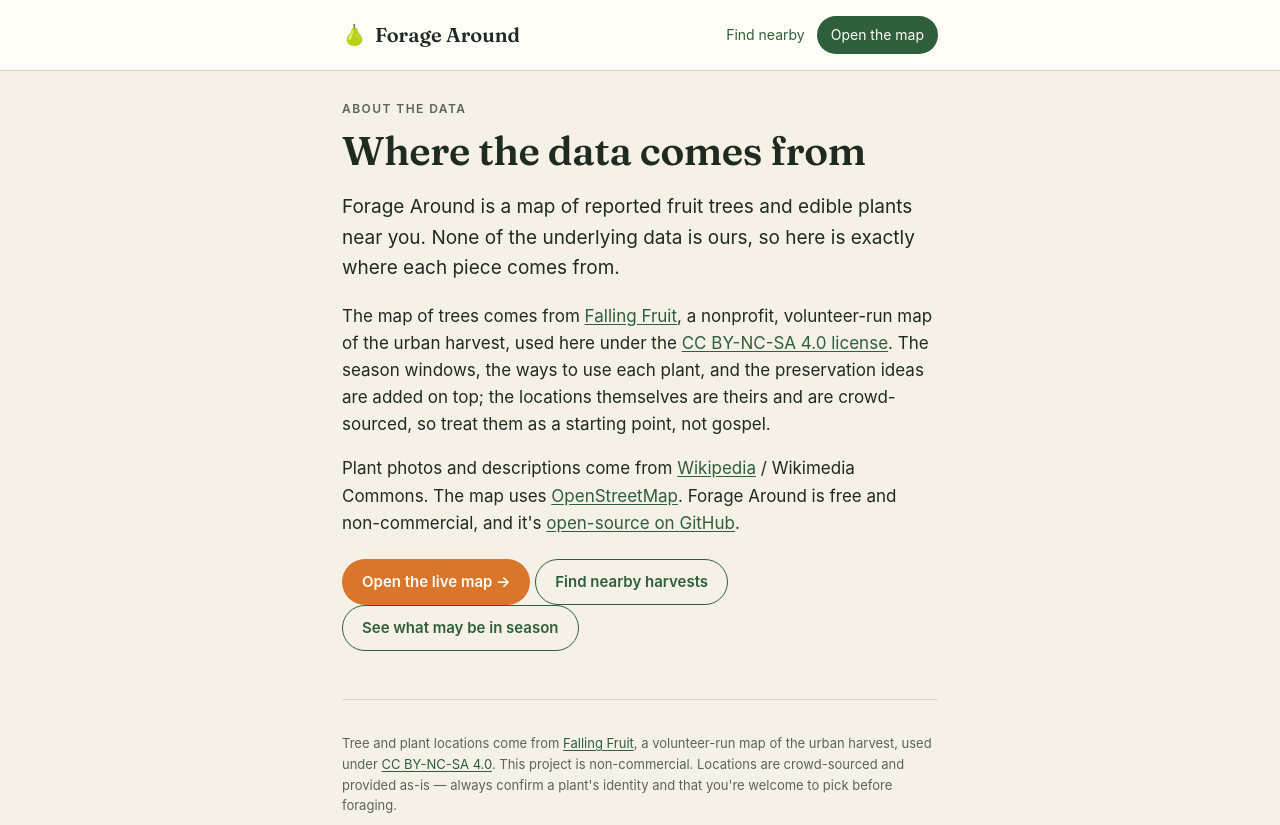
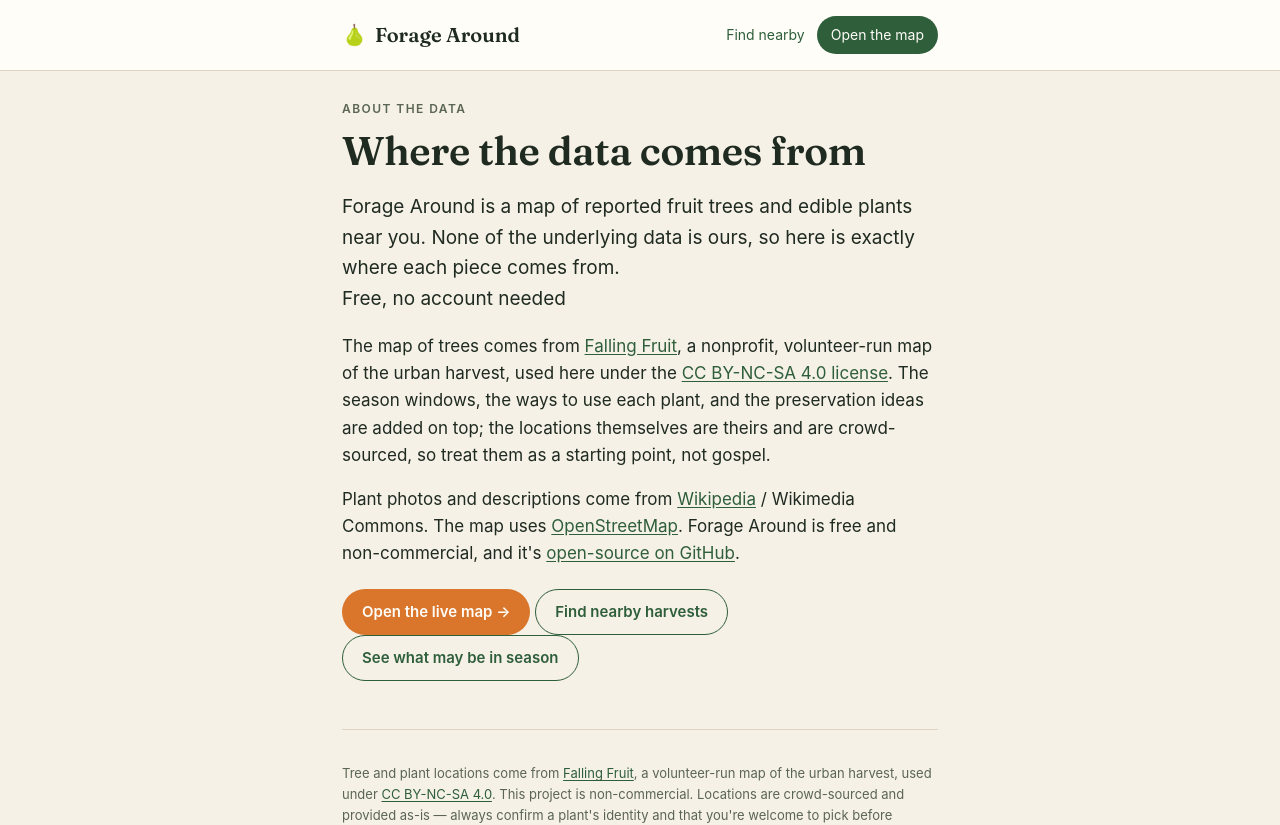
Before and after one commit to sarbak/forage-around, a Next.js app in the folder seo-site/: page /about in a window 1280 px wide. Shown: the top 825 px of the page. Built offline with nearby package versions, Linux system fonts and the light colour scheme; no server answers.

Commit message:
Clarify free accountless access
Co-authored-by: tin-computer[bot] <277149838+tin-computer[bot]@users.noreply.github.com>

```diff
--- a/seo-site/app/about/page.tsx
+++ b/seo-site/app/about/page.tsx
@@ -24,6 +24,8 @@
         Forage Around is a map of reported fruit trees and edible plants near
         you. None of the underlying data is ours, so here is exactly where each
         piece comes from.
+        <br />
+        Free, no account needed
       </p>
 
       <p>
```
